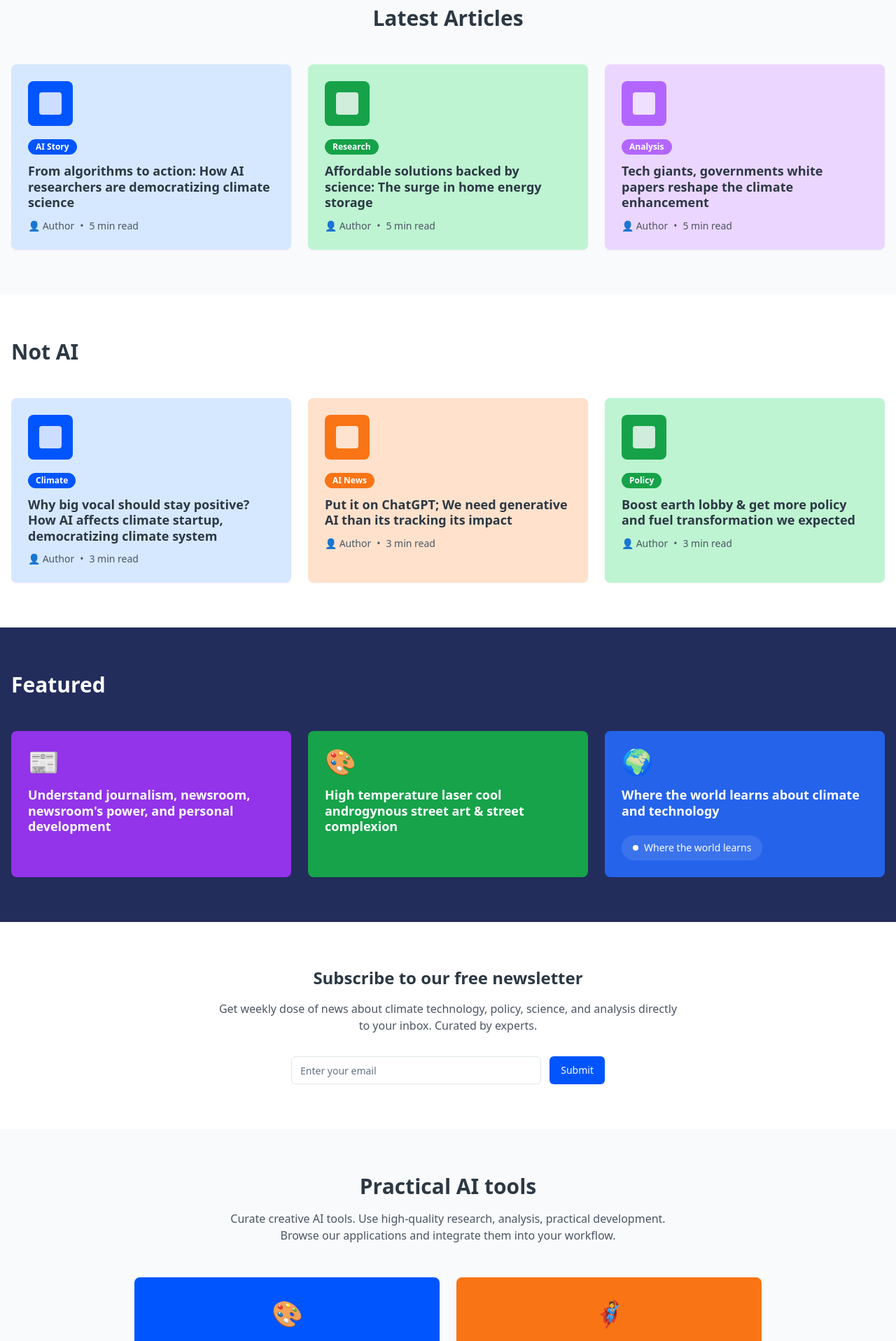
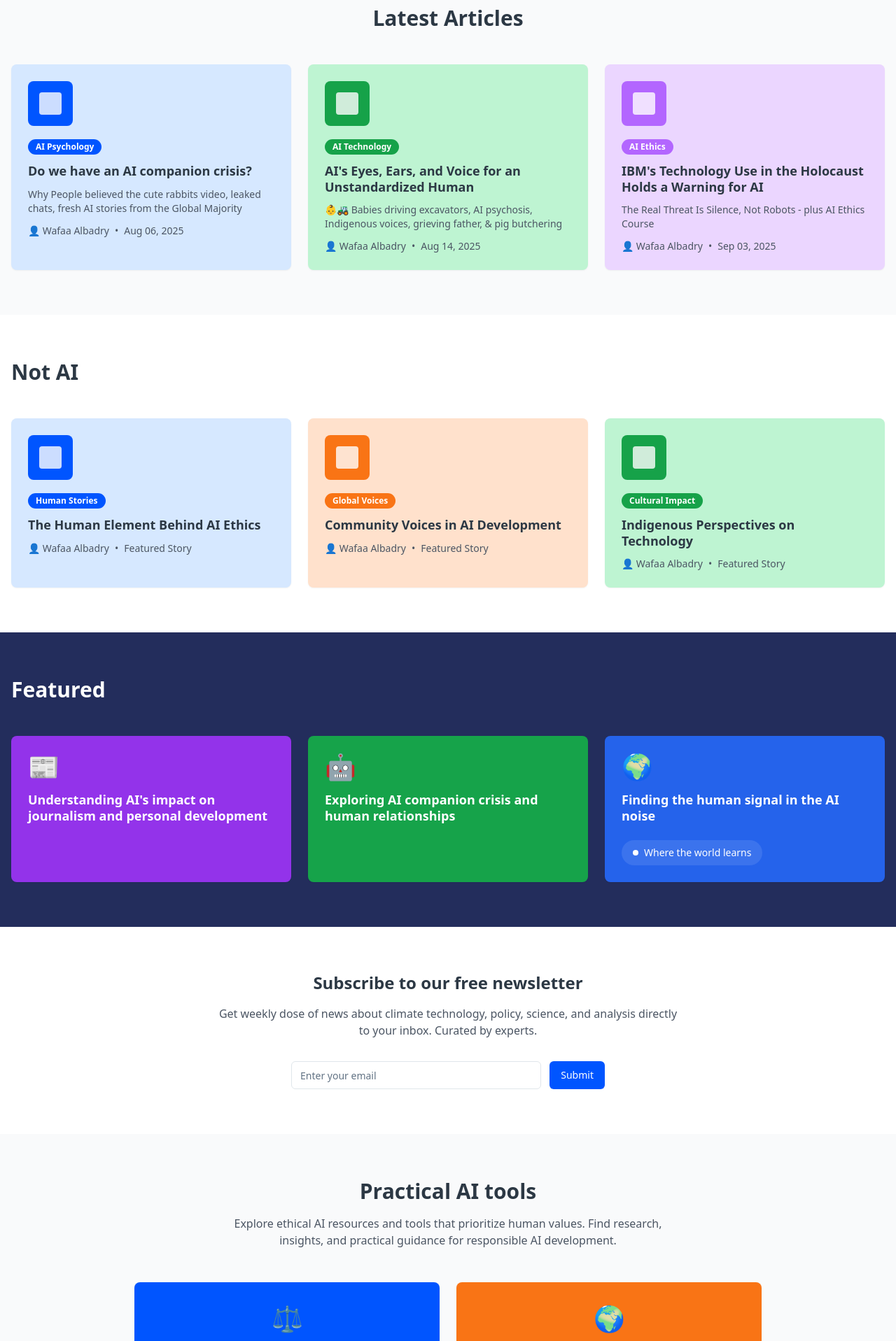
Before and after one commit to Wmena-sketch/colorful-cornerstone-site, a React (Vite) app: page / in a window 1280 px wide. Shown: the part 880-2797 px from the top of the page at 70% size. Built offline with nearby package versions, Linux system fonts and the light colour scheme.

Commit message:
Populate website with content

```diff
--- a/src/components/ClimateHero.tsx
+++ b/src/components/ClimateHero.tsx
@@ -7,8 +7,8 @@ const ClimateHero = () => {
         <div className="max-w-4xl mx-auto">
           <div className="relative mb-8">
             <img
-              src="https://images.unsplash.com/photo-1441974231531-c6227db76b6e?w=800&h=400&fit=crop"
-              alt="Forest landscape"
+              src="https://media.beehiiv.com/cdn-cgi/image/fit=scale-down,format=auto,onerror=redirect,quality=80/uploads/publication/logo/13cc38f3-c453-4300-91a3-f736bb63b0b5/2__New_LinkedIn_Banner_.png"
+              alt="AI.Human.Story - Finding the human signal in the AI noise"
               className="w-full h-64 object-cover rounded-lg"
             />
           </div>
@@ -35,7 +35,7 @@ const ClimateHero = () => {
 
           <div className="text-center">
             <div className="inline-flex items-center gap-2 text-sm text-gray-500">
-              <span>✅ 311K Stories</span>
+              <span>✅ Written by Wafaa</span>
               <Button variant="ghost" size="sm" className="text-blue-medium">
                 Join us
               </Button>
--- a/src/components/FeaturedSection.tsx
+++ b/src/components/FeaturedSection.tsx
@@ -4,17 +4,17 @@ import { Button } from "@/components/ui/button";
 const FeaturedSection = () => {
   const featuredItems = [
     {
-      title: "Understand journalism, newsroom, newsroom's power, and personal development",
+      title: "Understanding AI's impact on journalism and personal development",
       color: "bg-purple-600",
       icon: "📰"
     },
     {
-      title: "High temperature laser cool androgynous street art & street complexion",
+      title: "Exploring AI companion crisis and human relationships",
       color: "bg-green-600",
-      icon: "🎨"
+      icon: "🤖"
     },
     {
-      title: "Where the world learns about climate and technology",
+      title: "Finding the human signal in the AI noise",
       color: "bg-blue-600",
       icon: "🌍",
       isHighlight: true
--- a/src/components/LatestArticles.tsx
+++ b/src/components/LatestArticles.tsx
@@ -4,22 +4,28 @@ import { Badge } from "@/components/ui/badge";
 const LatestArticles = () => {
   const articles = [
     {
-      title: "From algorithms to action: How AI researchers are democratizing climate science",
-      category: "AI Story",
+      title: "Do we have an AI companion crisis?",
+      category: "AI Psychology",
       color: "bg-blue-light",
-      accent: "bg-blue-medium"
+      accent: "bg-blue-medium",
+      date: "Aug 06, 2025",
+      description: "Why People believed the cute rabbits video, leaked chats, fresh AI stories from the Global Majority"
     },
     {
-      title: "Affordable solutions backed by science: The surge in home energy storage",
-      category: "Research",
+      title: "AI's Eyes, Ears, and Voice for an Unstandardized Human",
+      category: "AI Technology",
       color: "bg-green-light",
-      accent: "bg-green-medium"
+      accent: "bg-green-medium",
+      date: "Aug 14, 2025",
+      description: "👶🚜 Babies driving excavators, AI psychosis, Indigenous voices, grieving father, & pig butchering"
     },
     {
-      title: "Tech giants, governments white papers reshape the climate enhancement",
-      category: "Analysis",
+      title: "IBM's Technology Use in the Holocaust Holds a Warning for AI",
+      category: "AI Ethics",
       color: "bg-purple-light",
-      accent: "bg-purple-medium"
+      accent: "bg-purple-medium",
+      date: "Sep 03, 2025",
+      description: "The Real Threat Is Silence, Not Robots - plus AI Ethics Course"
     }
   ];
 
@@ -45,11 +51,12 @@ const LatestArticles = () => {
                 <h3 className="text-lg font-semibold mb-3 leading-tight">
                   {article.title}
                 </h3>
+                <p className="text-sm text-gray-600 mb-3">{article.description}</p>
 
                 <div className="flex items-center gap-2 text-sm text-gray-600">
-                  <span>👤 Author</span>
+                  <span>👤 Wafaa Albadry</span>
                   <span>•</span>
-                  <span>5 min read</span>
+                  <span>{article.date}</span>
                 </div>
               </CardContent>
             </Card>
--- a/src/components/NotAISection.tsx
+++ b/src/components/NotAISection.tsx
@@ -4,20 +4,20 @@ import { Badge } from "@/components/ui/badge";
 const NotAISection = () => {
   const articles = [
     {
-      title: "Why big vocal should stay positive? How AI affects climate startup, democratizing climate system",
-      category: "Climate",
+      title: "The Human Element Behind AI Ethics",
+      category: "Human Stories",
       color: "bg-blue-light",
       accent: "bg-blue-medium"
     },
     {
-      title: "Put it on ChatGPT; We need generative AI than its tracking its impact",
-      category: "AI News",
+      title: "Community Voices in AI Development",
+      category: "Global Voices",
       color: "bg-orange-light",
       accent: "bg-orange-medium"
     },
     {
-      title: "Boost earth lobby & get more policy and fuel transformation we expected",
-      category: "Policy",
+      title: "Indigenous Perspectives on Technology",
+      category: "Cultural Impact",
       color: "bg-green-light",
       accent: "bg-green-medium"
     }
@@ -47,9 +47,9 @@ const NotAISection = () => {
                 </h3>
 
                 <div className="flex items-center gap-2 text-sm text-gray-600">
-                  <span>👤 Author</span>
+                  <span>👤 Wafaa Albadry</span>
                   <span>•</span>
-                  <span>3 min read</span>
+                  <span>Featured Story</span>
                 </div>
               </CardContent>
             </Card>
--- a/src/components/PracticalAITools.tsx
+++ b/src/components/PracticalAITools.tsx
@@ -4,30 +4,30 @@ import { Button } from "@/components/ui/button";
 const PracticalAITools = () => {
   const tools = [
     {
-      name: "AI Tool Designer",
-      description: "Create and design AI-powered tools with intuitive interface and powerful capabilities",
-      icon: "🎨",
+      name: "AI Ethics Guidelines",
+      description: "Learn from Oxford's AI Guidelines for Students and comprehensive ethical frameworks",
+      icon: "⚖️",
       color: "bg-blue-medium",
       textColor: "text-white"
     },
     {
-      name: "Content Superhero",
-      description: "Generate high-quality content at scale with AI-powered writing assistance",
-      icon: "🦸",
+      name: "Global AI Perspectives",
+      description: "Discover AI stories from the Global Majority and diverse cultural viewpoints",
+      icon: "🌍",
       color: "bg-orange-medium",
       textColor: "text-white"
     },
     {
-      name: "Impact Tracker",
-      description: "Monitor and analyze your climate impact with AI-driven insights and recommendations",
-      icon: "📊",
+      name: "AI Psychology Tools",
+      description: "Understand the human impact of AI companions and digital relationships",
+      icon: "🧠",
       color: "bg-green-medium",
       textColor: "text-white"
     },
     {
-      name: "Code Assistant",
-      description: "AI-powered coding companion that helps you write better code faster",
-      icon: "💻",
+      name: "Human-Centered AI",
+      description: "Resources for developing AI that prioritizes human dignity and wellbeing",
+      icon: "❤️",
       color: "bg-yellow-medium",
       textColor: "text-black"
     }
@@ -39,8 +39,8 @@ const PracticalAITools = () => {
         <div className="text-center mb-12">
           <h2 className="text-3xl font-bold mb-4">Practical AI tools</h2>
           <p className="text-gray-600 max-w-2xl mx-auto">
-            Curate creative AI tools. Use high-quality research, analysis, practical development.
-            Browse our applications and integrate them into your workflow.
+            Explore ethical AI resources and tools that prioritize human values.
+            Find research, insights, and practical guidance for responsible AI development.
           </p>
         </div>
 
```
